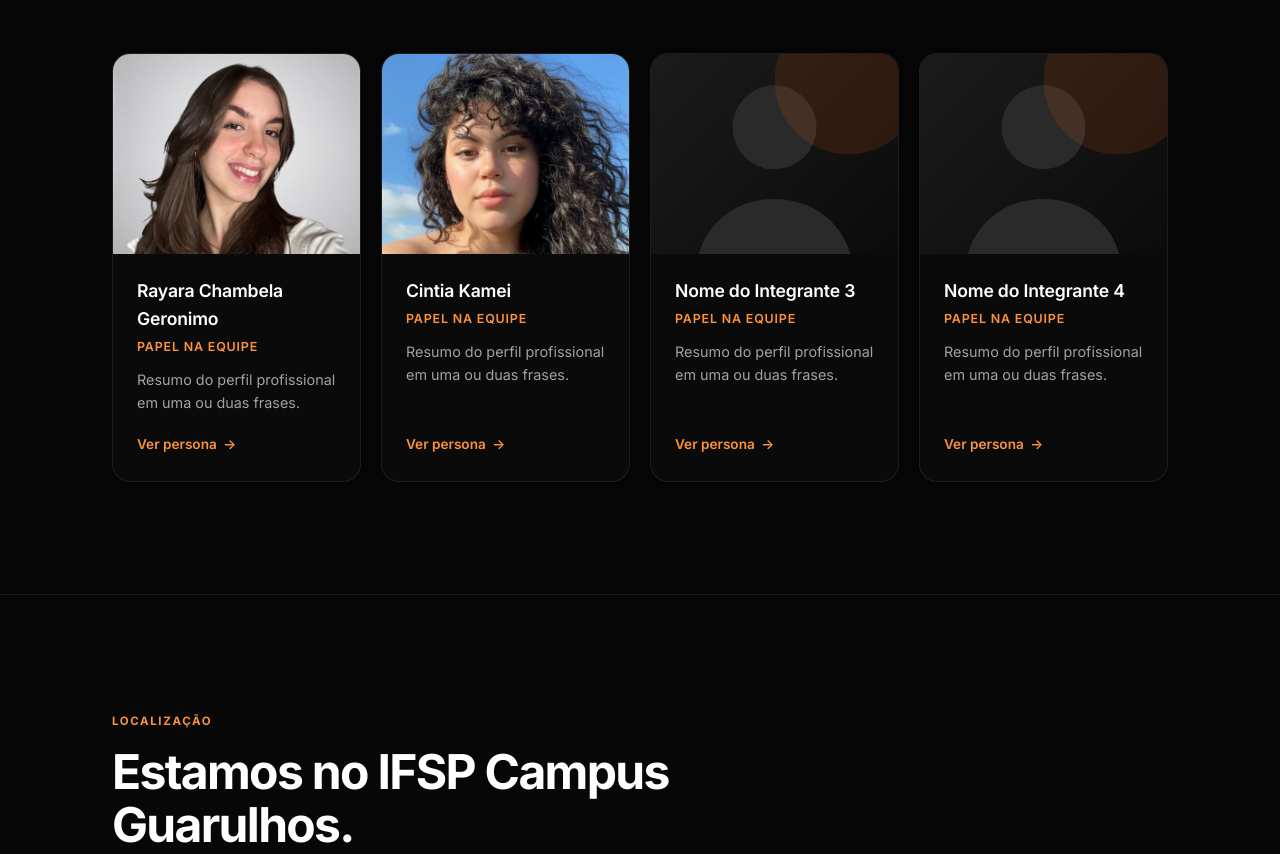
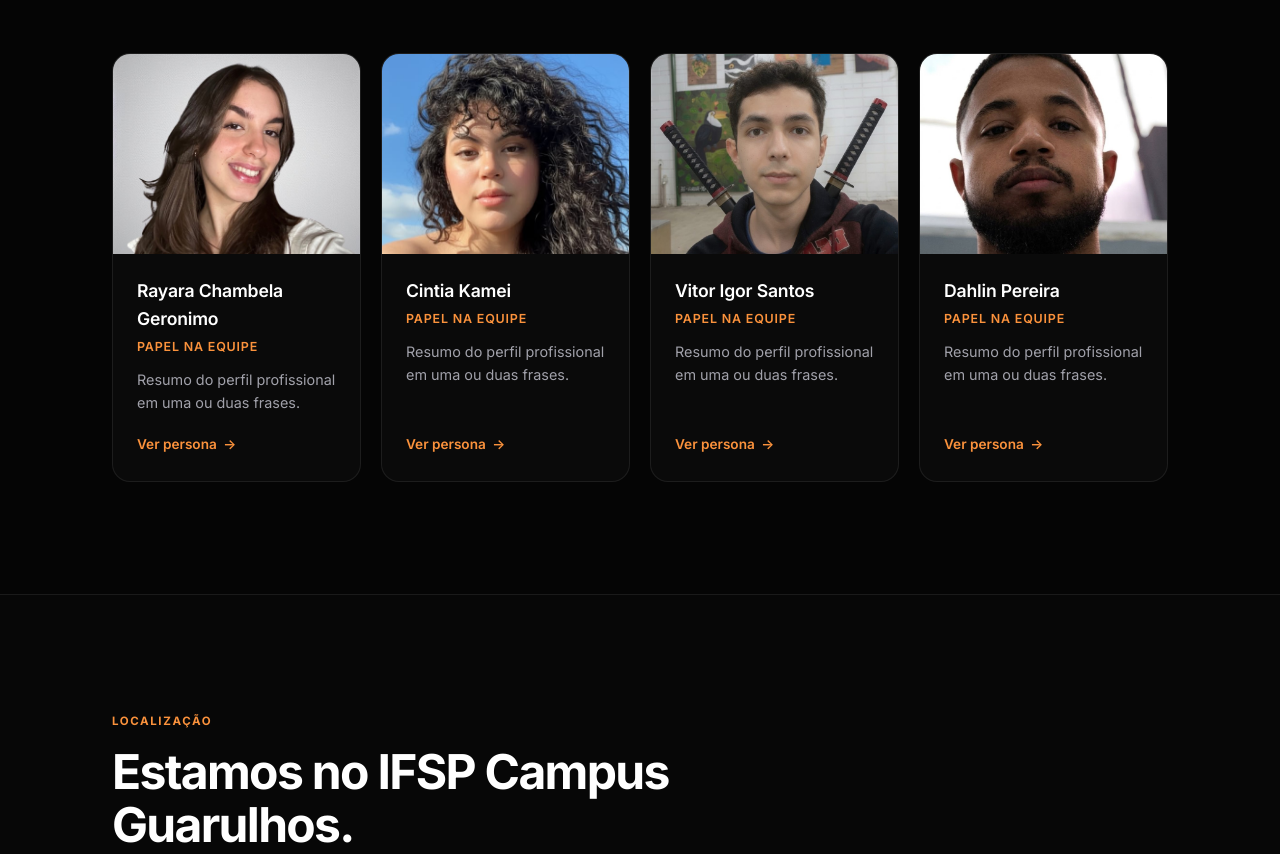
Before and after one commit to dahlinpereira/bnk-appsec, a plain HTML site: page index.html in a window 1280 px wide. Shown: the part 3189-4043 px from the top of the page. Drawn offline with Linux system fonts and the light colour scheme.

Commit message:
imagens-integrantes

```diff
--- a/index.html
+++ b/index.html
@@ -227,9 +227,9 @@
                     </a>
 
                     <a class="persona-card slide-up delay-3" href="personas.html#integrante-3">
-                        <img src="assets/img/equipe/avatar.svg" alt="Foto de Nome do Integrante 3" width="200" height="200" loading="lazy">
+                        <img src="assets/img/equipe/vitor-igor-santos.jpg" alt="Foto de Vitor Igor Santos" width="200" height="200" loading="lazy">
                         <div class="persona-info">
-                            <h3>Nome do Integrante 3</h3>
+                            <h3>Vitor Igor Santos</h3>
                             <p class="persona-role">Papel na equipe</p>
                             <p>Resumo do perfil profissional em uma ou duas frases.</p>
                             <span class="card-link">Ver persona <span aria-hidden="true">→</span></span>
@@ -237,9 +237,9 @@
                     </a>
 
                     <a class="persona-card slide-up delay-4" href="personas.html#integrante-4">
-                        <img src="assets/img/equipe/avatar.svg" alt="Foto de Nome do Integrante 4" width="200" height="200" loading="lazy">
+                        <img src="assets/img/equipe/dahlin-pereira.jpg" alt="Foto de Dahlin Pereira" width="200" height="200" loading="lazy">
                         <div class="persona-info">
-                            <h3>Nome do Integrante 4</h3>
+                            <h3>Dahlin Pereira</h3>
                             <p class="persona-role">Papel na equipe</p>
                             <p>Resumo do perfil profissional em uma ou duas frases.</p>
                             <span class="card-link">Ver persona <span aria-hidden="true">→</span></span>
```
Also changed, not shown: assets/img/equipe/dahlin-pereira.jpg (added), assets/img/equipe/vitor-igor-santos.jpg (added).
